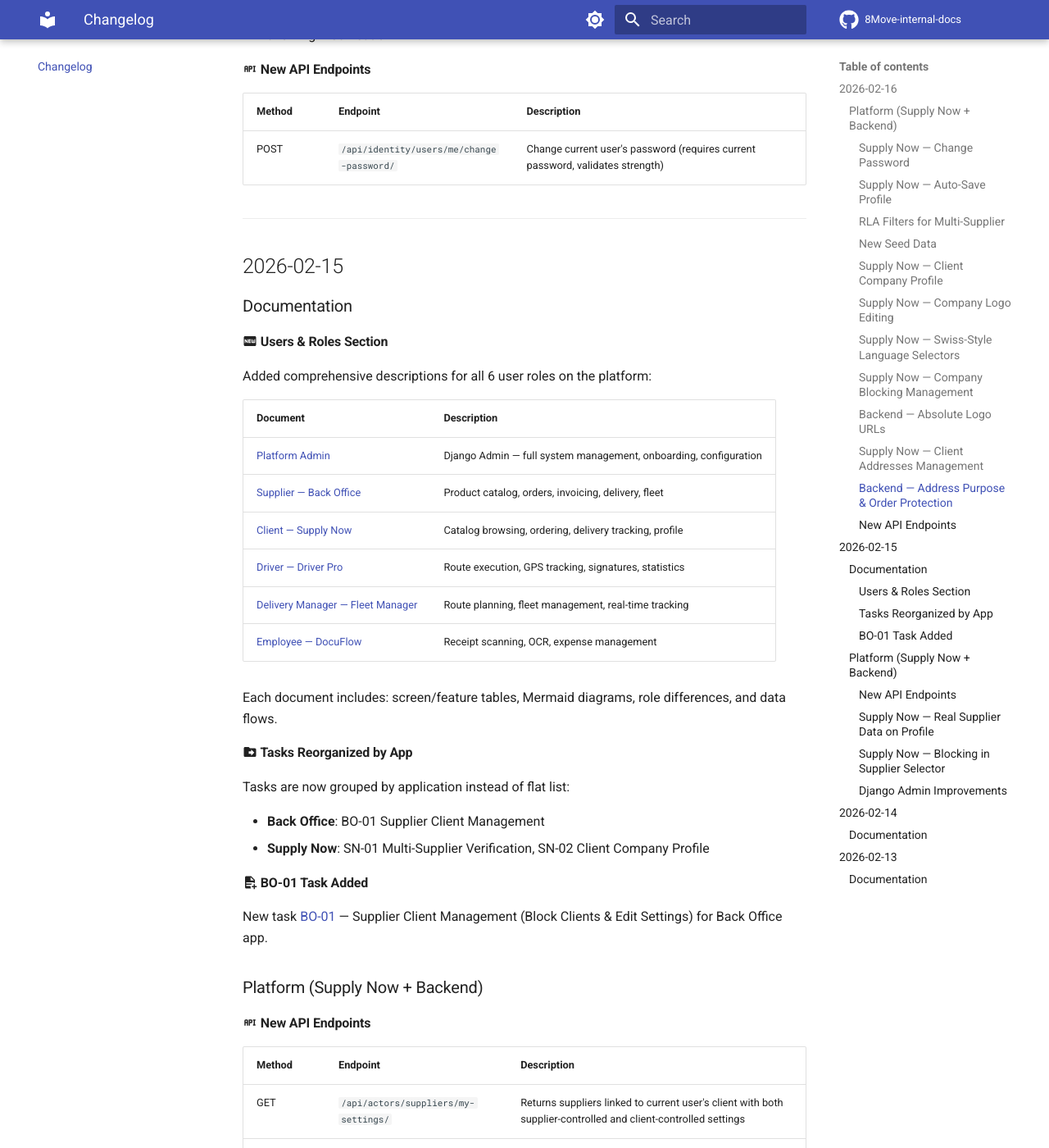
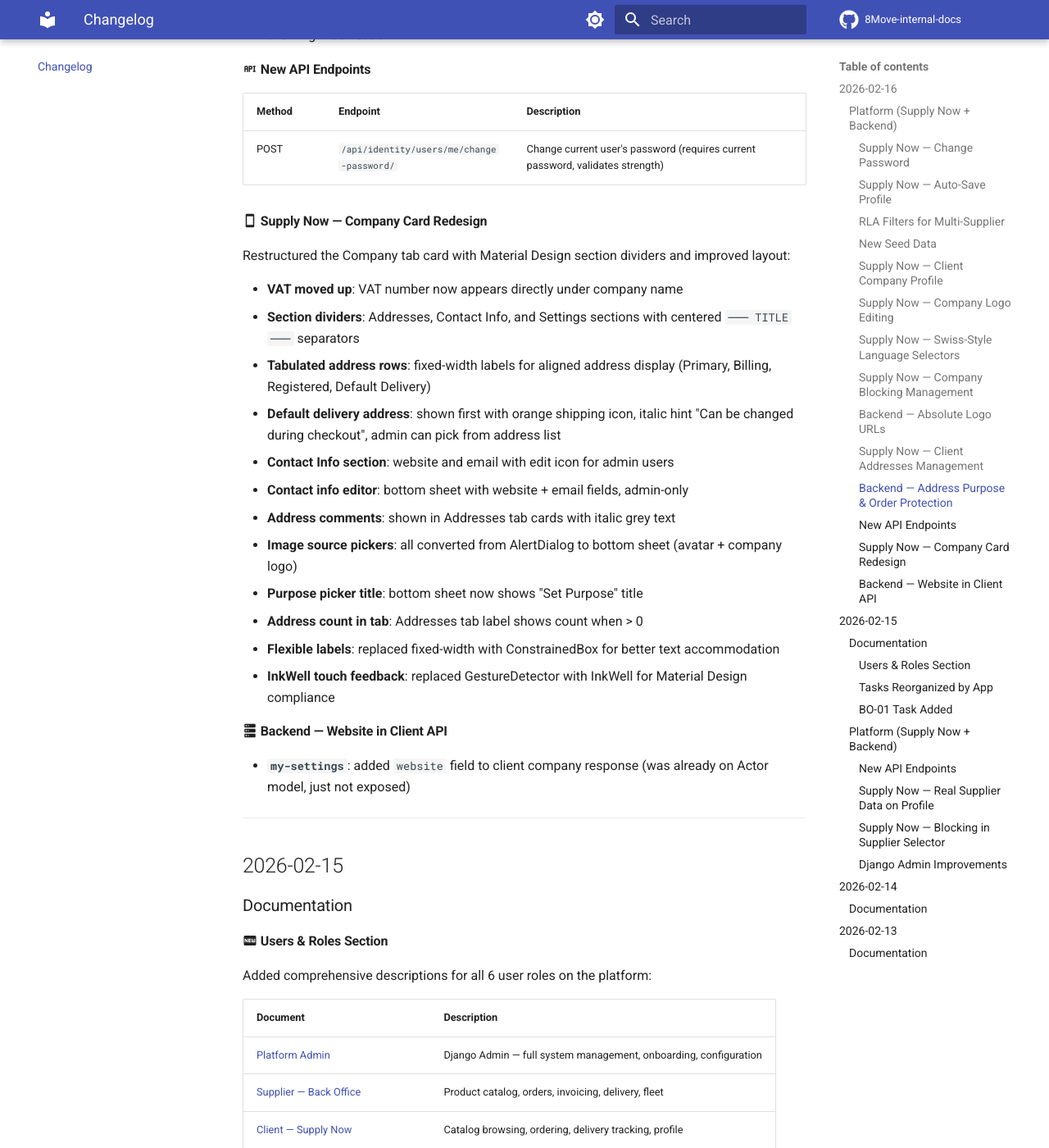
Before and after one commit to MaxShytov/8Move-internal-docs, an MkDocs documentation site: the page built from docs/changelog.md, in a window 1280 px wide and 1400 px high, scrolled down 2949 px. Shown: the whole window at 82% size. Built offline with MkDocs 1.6.1 and Material for MkDocs 9.7.7, drawn with Linux system fonts in a browser that asks for light colours; comment, search, counter and statistics services are not loaded.

Commit message:
docs: update changelog, SN-02 progress, company card redesign
Co-Authored-By: Claude Opus 4.6 <noreply@anthropic.com>

```diff
--- a/docs/changelog.md
+++ b/docs/changelog.md
@@ -106,6 +106,27 @@ New "Addresses" tab on Profile screen for managing company delivery addresses:
 |--------|----------|-------------|
 | POST | `/api/identity/users/me/change-password/` | Change current user's password (requires current password, validates strength) |
 
+#### :material-cellphone: Supply Now — Company Card Redesign
+
+Restructured the Company tab card with Material Design section dividers and improved layout:
+
+- **VAT moved up**: VAT number now appears directly under company name
+- **Section dividers**: Addresses, Contact Info, and Settings sections with centered `─── TITLE ───` separators
+- **Tabulated address rows**: fixed-width labels for aligned address display (Primary, Billing, Registered, Default Delivery)
+- **Default delivery address**: shown first with orange shipping icon, italic hint "Can be changed during checkout", admin can pick from address list
+- **Contact Info section**: website and email with edit icon for admin users
+- **Contact info editor**: bottom sheet with website + email fields, admin-only
+- **Address comments**: shown in Addresses tab cards with italic grey text
+- **Image source pickers**: all converted from AlertDialog to bottom sheet (avatar + company logo)
+- **Purpose picker title**: bottom sheet now shows "Set Purpose" title
+- **Address count in tab**: Addresses tab label shows count when > 0
+- **Flexible labels**: replaced fixed-width with ConstrainedBox for better text accommodation
+- **InkWell touch feedback**: replaced GestureDetector with InkWell for Material Design compliance
+
+#### :material-server: Backend — Website in Client API
+
+- **`my-settings`**: added `website` field to client company response (was already on Actor model, just not exposed)
+
 ---
 
 ## 2026-02-15
```
Also changed, not shown: docs/tasks/current/notes.md (+5 -0 lines), docs/users/client-supply-now.md (+13 -4 lines).
